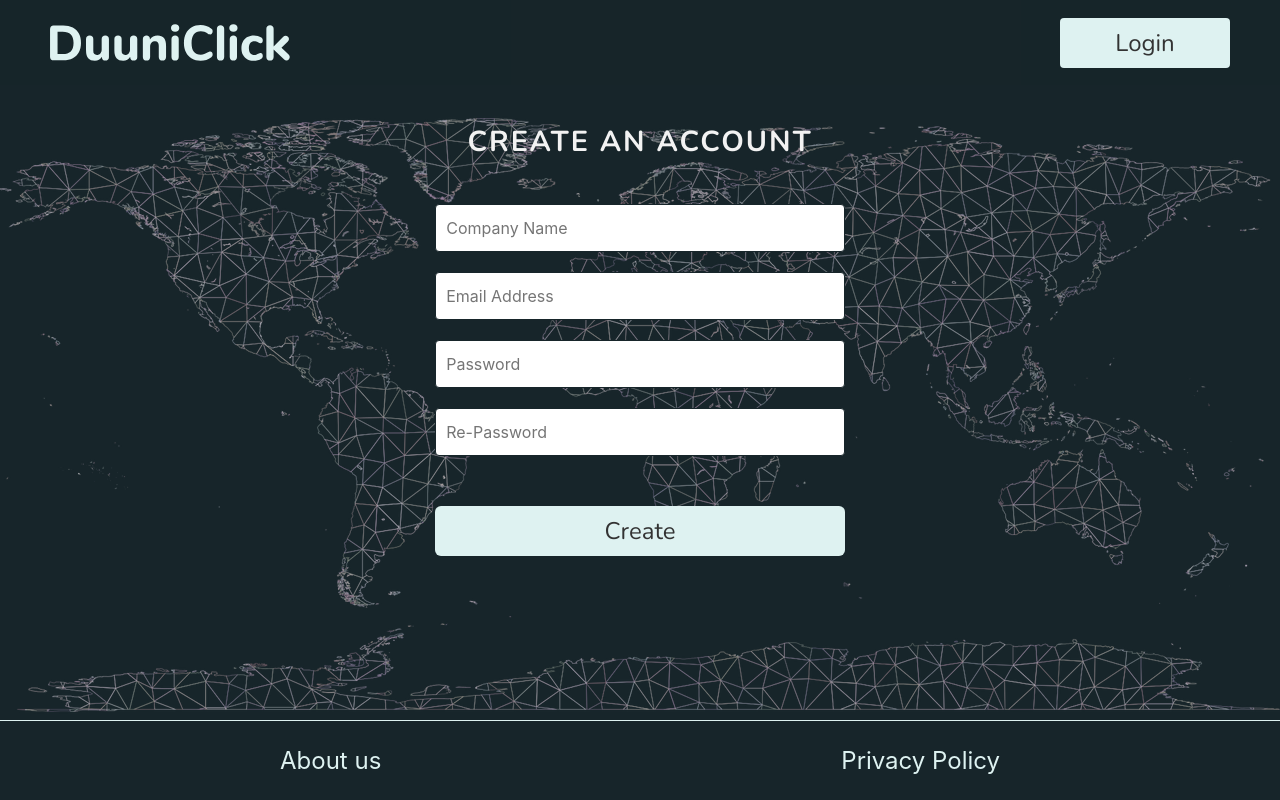
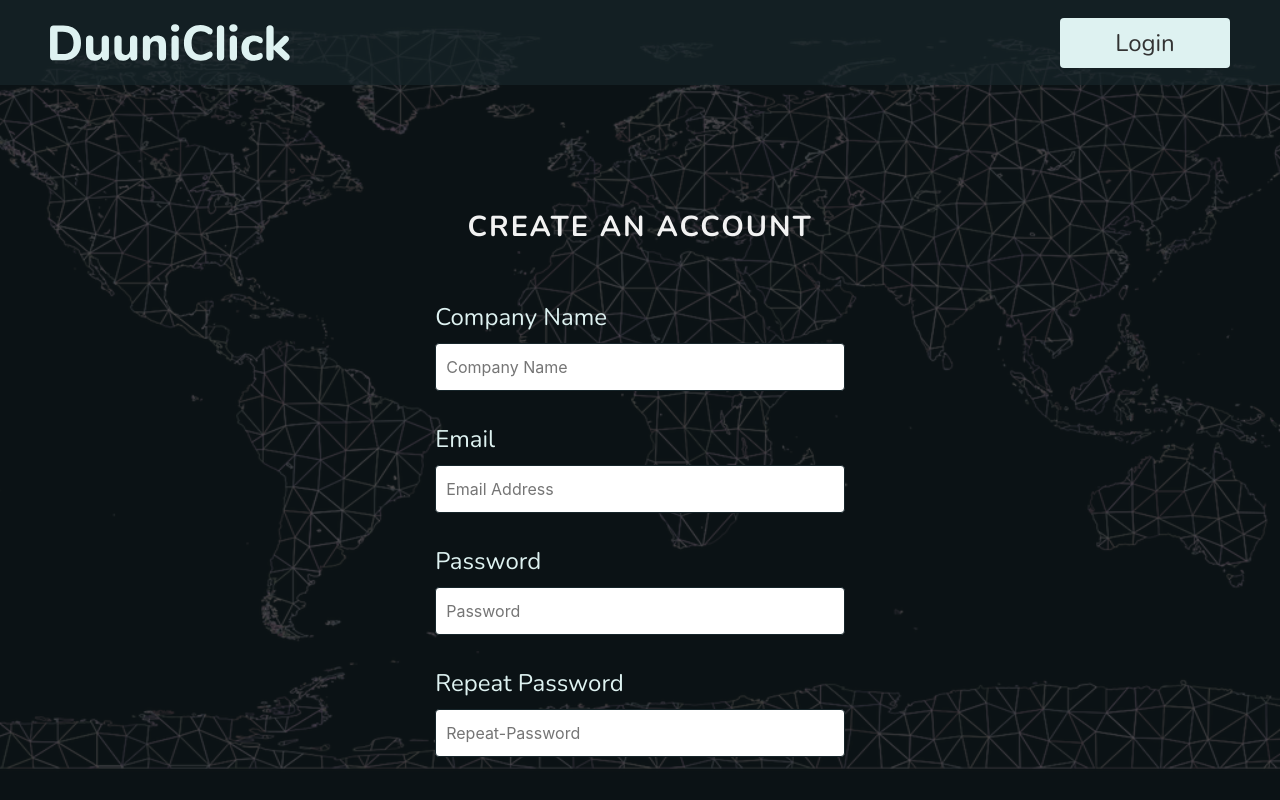
Before and after one commit to Team1-TeliaProject/team1_FrontEnd, a React (Create React App) app in the folder client/: page / in a window 1280 px wide. Both pictures are taken after a click on the button "I seek talents". Shown: the top 800 px of the page. Built offline with nearby package versions, Linux system fonts and the light colour scheme.

Commit message:
[feat/level] - add label and overlay to all pages

```diff
--- a/client/src/App.scss
+++ b/client/src/App.scss
@@ -1,3 +1,30 @@
+// @import './scss/config';
+// @import './scss/mixins';
+
+// body {
+//   margin: 0px;
+//   padding: 0px;
+//   box-sizing: border-box;
+// }
+
+// .app {
+//   max-width: 100vw;
+//   box-sizing: border-box;
+//   overflow: hidden;
+//   background: url('./Assets/background3.png');
+//   background-color: $primary;
+//   background-repeat: no-repeat;
+//   background-position: center;
+//   background-attachment: fixed;
+//   background-size: contain;
+// }
+
+// @media screen and (max-width: 1024px) {
+//   .app {
+//     background-image: none;
+//   }
+// }
+
 @import './scss/config';
 @import './scss/mixins';
 
@@ -16,11 +43,27 @@
   background-repeat: no-repeat;
   background-position: center;
   background-attachment: fixed;
-  background-size: contain;
+  background-size: cover;
+  position: relative;
+  &:before {
+    position: absolute;
+    left: 0;
+    top: 0;
+    content: "";
+    width: 100%;
+    height: 100%;
+    background-color: rgba(0, 0, 0, 0.50);
+    z-index: 0 !important;
+  }
+}
+
+.app > * {
+    z-index: 0;
+  position: relative;
 }
 
 @media screen and (max-width: 1024px) {
   .app {
-    background-image: none;
+    //background-image: none;
   }
 }
--- a/client/src/Components/Input/Input.scss
+++ b/client/src/Components/Input/Input.scss
@@ -13,6 +13,15 @@
   outline: none;
 }
 
+.label {
+  width: 100%;
+  text-align: start;
+  margin-top: 10px;
+  font-family: $nunito;
+  font-size: $t-small;
+  color: $primary;
+}
+
 @media screen and (max-width: 768px) {
   .input {
     height: 55px;
--- a/client/src/Components/Input/index.js
+++ b/client/src/Components/Input/index.js
@@ -1,8 +1,10 @@
 import React from 'react';
 
 import './Input.scss';
-const Input = ({ handleInputChange, placeholder, type, id, value, handleFocus, defaultValue }) => {
+const Input = ({ handleInputChange, placeholder, type, id, value, handleFocus, defaultValue, label }) => {
   return (
+    <>
+      <label htmlFor={id} className="label"> {label}</label>
       <input
         required
         id={id}
@@ -14,6 +16,7 @@
         type={type}
         className="input"
       />
+    </>
   );
 };
 
--- a/client/src/Components/Messages/index.js
+++ b/client/src/Components/Messages/index.js
@@ -18,6 +18,7 @@
         <Input
           placeholder="Write your message"
           handleInputChange={(e) => setMessage(e.target.value)}
+          label="Message"
         />
         <IoMdSend className="messages__icon" />
       </div>
--- a/client/src/Components/Navigation/index.js
+++ b/client/src/Components/Navigation/index.js
@@ -103,6 +103,7 @@
             handleInputChange={setFields}
             type="email"
             placeholder="Email"
+            label="Email"
           />
           <Input
             id="password"
@@ -110,6 +111,7 @@
             handleInputChange={setFields}
             type="password"
             placeholder="Password"
+            label="Password"
           />
           <div className="login-content__btn-div">
             <Button modifier="light" text="Login" handleClick={handleLogin} />
--- a/client/src/Components/Textarea/Textarea.scss
+++ b/client/src/Components/Textarea/Textarea.scss
@@ -9,3 +9,12 @@
   font-size: $t-m-s;
   color: $black;
 }
+
+.label {
+  width: 100%;
+  text-align: start;
+  margin-top: 10px;
+  font-family: $nunito;
+  font-size: $t-small;
+  color: $light;
+}
--- a/client/src/Components/Textarea/index.js
+++ b/client/src/Components/Textarea/index.js
@@ -2,8 +2,10 @@
 
 import './Textarea.scss';
 
-const Textarea = ({ placeholder, handleInputChange, value, id, rows, maxLength, defaultValue }) => {
+const Textarea = ({ placeholder, handleInputChange, value, id, rows, maxLength, defaultValue, label }) => {
   return (
+    <>
+      <label htmlFor={id} className="label"> {label}</label>
       <textarea
         className="textarea"
         placeholder={placeholder}
@@ -14,6 +16,7 @@
         rows={rows}
         maxLength={maxLength}
       />
+    </>
   );
 };
 
--- a/client/src/pages/ProfileEditPage/index.js
+++ b/client/src/pages/ProfileEditPage/index.js
@@ -119,83 +119,85 @@
         <h3 className="profile-edit__heading">UPDATE YOUR PROFILE</h3>
         {type === 'talent' && (
           <form className="profile-edit__form">
-            <p className="profile-edit__label">First Name</p>
             <Input
               type="text"
               placeholder="First Name"
               id="firstName"
               defaultValue={user.firstName}
               handleInputChange={setFields}
+              label="First Name"
             />
-            <p className="profile-edit__label">Last Name</p>
             <Input
               type="text"
               placeholder="Last Name"
               id="lastName"
               defaultValue={user.lastName}
               handleInputChange={setFields}
+              label="Last Name"
             />
-            <p className="profile-edit__label">Email Address</p>
             <Input
               type="email"
               placeholder="Email Address"
               id="email"
               defaultValue={user.email}
               handleInputChange={setFields}
+              label="Email Address"
             />
-            <p className="profile-edit__label">Phone Number</p>
             <Input
               type="phone"
               placeholder="Phone Number"
               id="phone"
               defaultValue={user.phone}
               handleInputChange={setFields}
+              label="Phone Number"
             />
-            <p className="profile-edit__label">Location</p>
             <Input
               type="text"
               placeholder="City, Country you live-in"
               id="location"
               defaultValue={user.location}
               handleInputChange={setFields}
+              label="Location"
             />
-            <p className="profile-edit__label">Professional Ttile</p>
             <Input
               type="text"
               placeholder="Title, e.g, Full-Stack developer"
               id="title"
               defaultValue={user.title}
               handleInputChange={setFields}
+              label="Title"
             />
-            <p className="profile-edit__label">GitHub Link</p>
             <Input
               type="text"
               placeholder="Your GitHub link"
               id="github"
               defaultValue={user.github}
               handleInputChange={setFields}
+              label="Your Github Link"
             />
-            <p className="profile-edit__label">LinedIn Link</p>
             <Input
               type="text"
               placeholder="Your LinkedIn link"
               id="linkedin"
               defaultValue={user.linkedin}
               handleInputChange={setFields}
+              label="Your LinkedIn Link"
             />
-            <p className="profile-edit__label">Profile Description</p>
             <Textarea
               maxLength={300}
               placeholder="Describe yourself. Max.300 characters"
               id="about"
               defaultValue={user.about}
               handleInputChange={setFields}
+              label="Describe Yourself"
             />
-            <p className="profile-edit__label">Seniority Level</p>
             <InputSelect
               handleInputChange={(e) => setLevel(e.target.value)}
               placeholder="Select seniority"
               options={['Junior', 'Mid-Senior', 'Senior', 'Internship']}
+              id={id}
+              label="Level"
+
             />
             <p className="profile-edit__label">Job Type</p>
             <Select
@@ -228,45 +230,45 @@
         )}
         {type === 'company' && (
           <form className="profile-edit__form">
-            <p className="profile-edit__label">Company Name</p>
             <Input
               type="text"
               placeholder="Company Name"
               id="companyName"
               defaultValue={user.name}
               handleInputChange={setFields}
+              label="Company Name"
             />
-            <p className="profile-edit__label">Email Address</p>
             <Input
               type="email"
               placeholder="Email Address"
               id="email"
               defaultValue={user.email}
               handleInputChange={setFields}
+              label="Email Address"
             />
-            <p className="profile-edit__label">Company Location</p>
             <Input
               type="text"
               placeholder="City, Country you are located"
               id="location"
               defaultValue={user.location}
               handleInputChange={setFields}
+              label="Location"
             />
-            <p className="profile-edit__label">Website</p>
             <Input
               type="text"
               placeholder="Company website"
               id="website"
               defaultValue={user.website}
               handleInputChange={setFields}
+              label="Company Website"
             />
-            <p className="profile-edit__label">About Company</p>
             <Textarea
               maxLength={300}
               placeholder="Company info Max.300 characters"
               id="about"
               defaultValue={user.about}
               handleInputChange={setFields}
+              label="About Company"
             />
             <div className="profile-edit__image-div">
               <img className="profile-edit__image" src={logo} alt="profile" />
--- a/client/src/pages/ProfileRegistrationPage/index.js
+++ b/client/src/pages/ProfileRegistrationPage/index.js
@@ -107,6 +107,7 @@
             id="firstName"
             value={firstName}
             handleInputChange={setFields}
+            label="First Name"
           />
           <Input
             type="text"
@@ -114,6 +115,7 @@
             id="lastName"
             value={lastName}
             handleInputChange={setFields}
+            label="Last Name"
           />
           <Input
             type="email"
@@ -121,6 +123,7 @@
             id="email"
             value={email}
             handleInputChange={setFields}
+            label="Email"
           />
           <Input
             type="password"
@@ -128,13 +131,15 @@
             id="password"
             value={password}
             handleInputChange={setFields}
+            label="Password"
           />
           <Input
             type="password"
-            placeholder="Re-Password"
+            placeholder="Repeat-Password"
             id="passwordRe"
             value={passwordRe}
             handleInputChange={setFields}
+            label="Repeat Password"
           />
           <div className="profile-registration__btn-div">
             <Button modifier="light" text="Create" handleClick={createTalentAccount} />
@@ -159,6 +164,7 @@
             id="companyName"
             value={companyName}
             handleInputChange={setFields}
+            label="Company Name"
           />
 
           <Input
@@ -167,6 +173,7 @@
             id="email"
             value={email}
             handleInputChange={setFields}
+            label="Email"
           />
           <Input
             type="password"
@@ -174,13 +181,15 @@
             id="password"
             value={password}
             handleInputChange={setFields}
+            label="Password"
           />
           <Input
             type="password"
-            placeholder="Re-Password"
+            placeholder="Repeat-Password"
             id="passwordRe"
             value={passwordRe}
             handleInputChange={setFields}
+            label="Repeat Password"
           />
           <div className="profile-registration__btn-div">
             <Button modifier="light" text="Create" handleClick={createCompanyAccount} />
```
Also changed, not shown: client/src/Components/InputSelect/index.js (+6 -2 lines), client/src/pages/JobCreationPage/index.js (+6 -1 lines), client/src/pages/ProfileSetupPage/index.js (+12 -3 lines), 1 other file (tests, documents, lock files or other folders). Lines whose indentation alone changed are shown as unchanged.
